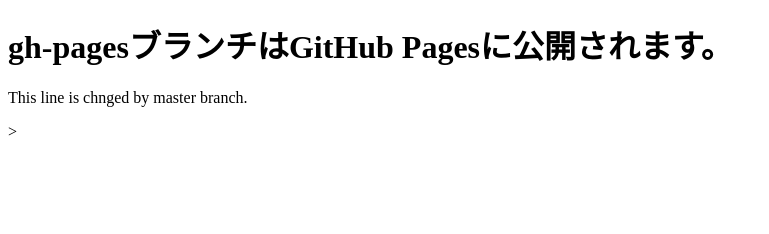
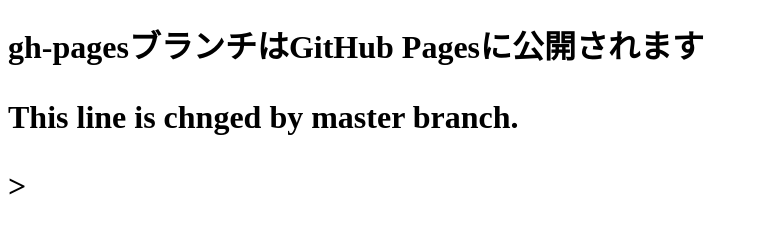
Before and after one commit to followerapple/git-study, a plain HTML site: page index.html in a window 1280 px wide. Shown: the whole page, without its empty margins (0-769 px from the left). Drawn offline with Linux system fonts and the light colour scheme.

Commit message:
更に変更を加えたindex

```diff
--- a/index.html
+++ b/index.html
@@ -5,7 +5,7 @@
 	<title>Gitの勉強</title>
 </head>
 <body>
-	<h1>gh-pagesブランチはGitHub Pagesに公開されます。</h1
+	<h1>gh-pagesブランチはGitHub Pagesに公開されます<h1>
 	<p>This line is chnged by master branch.</p>>
 </body>
 </html>
```
